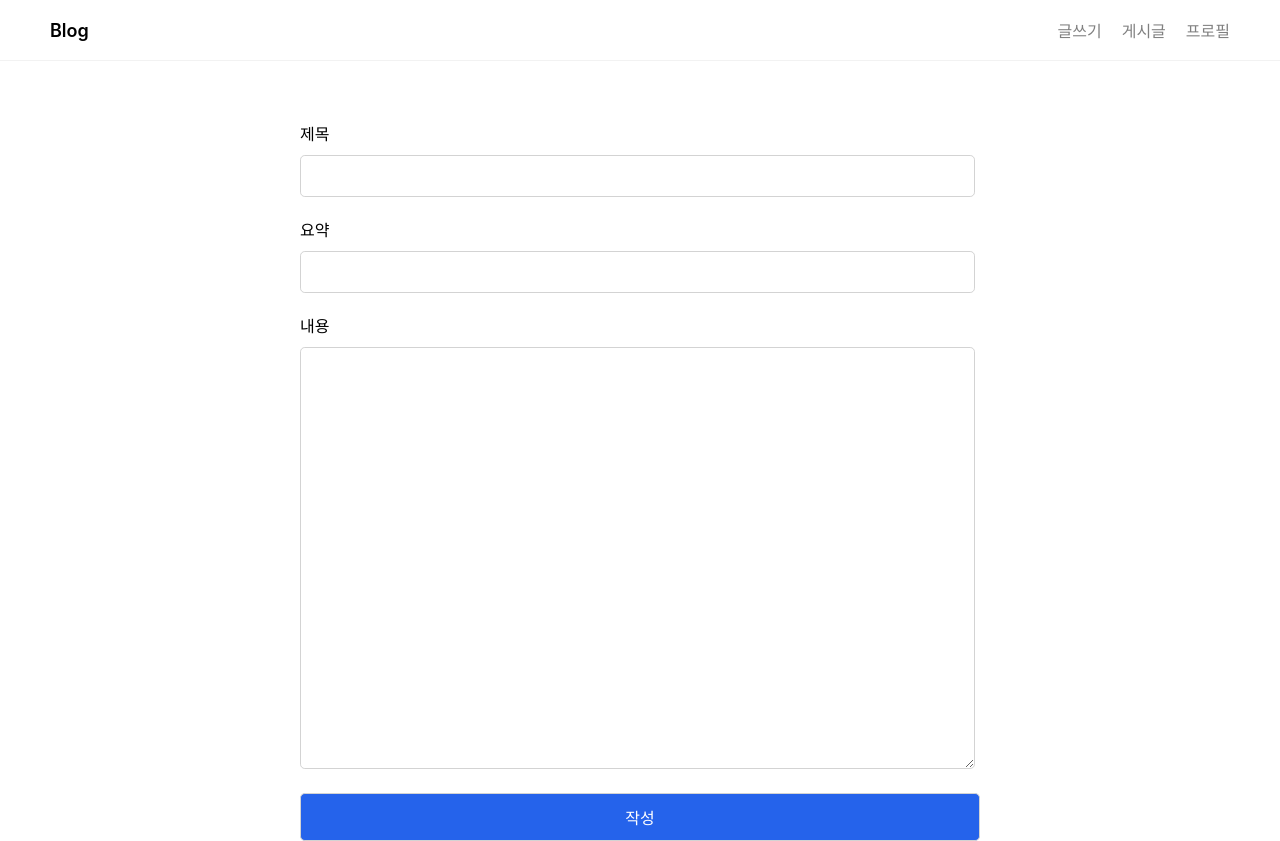
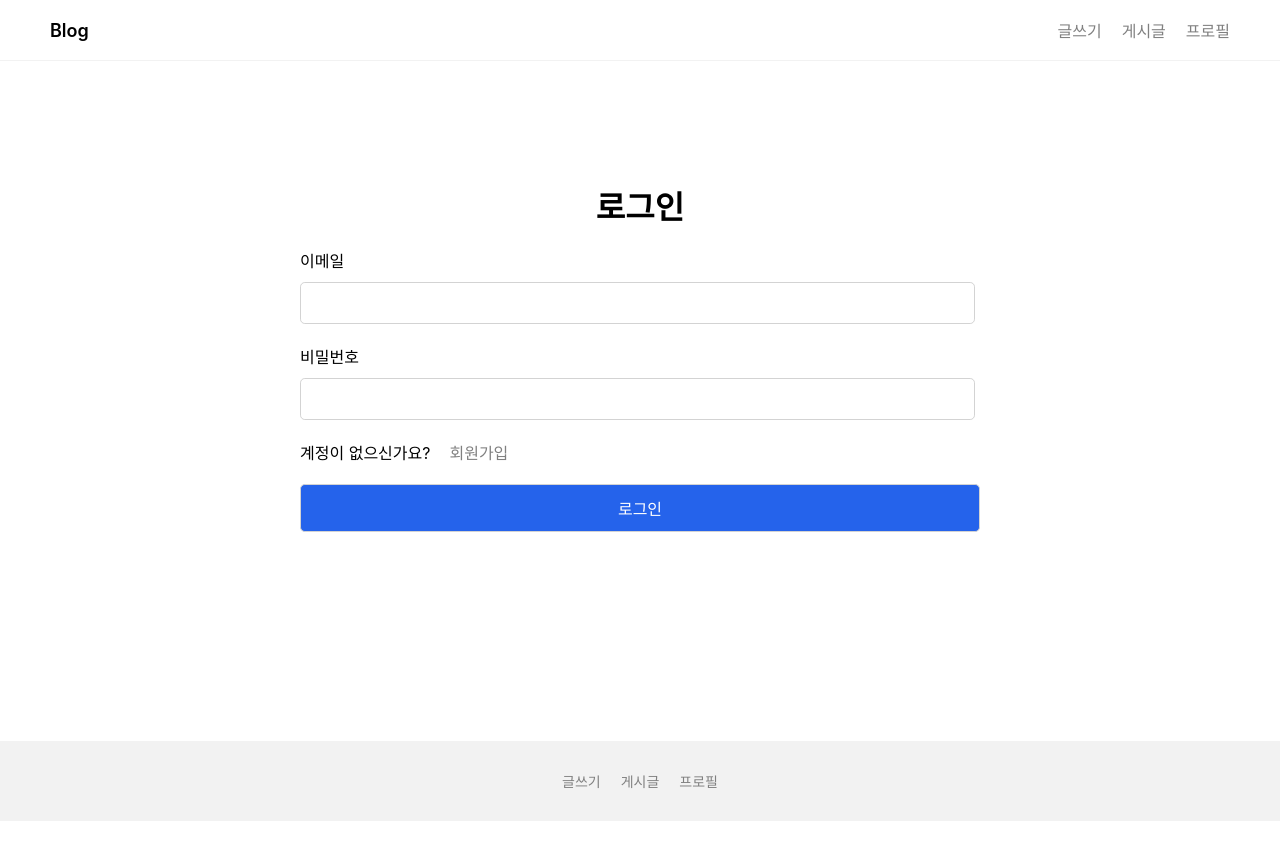
Before and after one commit to fabric0de/simple-blog-app, a React (Create React App) app: page /posts/new in a window 1280 px wide. Built offline with nearby package versions, Linux system fonts and the light colour scheme; no server answers.

Commit message:
firebase 세팅 및 로그인&회원가입 페이지 구현

```diff
--- a/package.json
+++ b/package.json
@@ -10,10 +10,12 @@
     "@types/node": "^16.7.13",
     "@types/react": "^18.0.0",
     "@types/react-dom": "^18.0.0",
+    "firebase": "^10.11.0",
     "react": "^18.2.0",
     "react-dom": "^18.2.0",
     "react-router-dom": "^6.22.3",
     "react-scripts": "5.0.1",
+    "react-toastify": "^10.0.5",
     "typescript": "^4.4.2",
     "web-vitals": "^2.1.0"
   },
--- a/src/App.tsx
+++ b/src/App.tsx
@@ -1,9 +1,22 @@
+import { useState } from "react";
+import { app } from "./firebaseApp";
+import { getAuth } from "firebase/auth";
+import { ToastContainer } from "react-toastify";
+import "react-toastify/dist/ReactToastify.css";
+
 import Router from "./components/Router";
 
 function App() {
+  const auth = getAuth(app);
+
+  const [isAuthenticated, setIsAuthenticated] = useState<boolean>(
+    !!auth?.currentUser
+  );
+
   return (
     <>
-      <Router />
+      <ToastContainer />
+      <Router isAuthenticated={isAuthenticated} />
     </>
   );
 }
--- /dev/null
+++ b/src/components/LoginForm.tsx
@@ -0,0 +1,26 @@
+import { Link } from "react-router-dom";
+
+export default function LoginForm() {
+  return (
+    <form action="/post" method="POST" className="form form--lg">
+      <h1 className="form__title">로그인</h1>
+      <div className="form__block">
+        <label htmlFor="email">이메일</label>
+        <input type="email" id="email" name="email" required />
+      </div>
+      <div className="form__block">
+        <label htmlFor="password">비밀번호</label>
+        <input type="password" id="password" name="password" required />
+      </div>
+      <div className="form__block">
+        계정이 없으신가요? &nbsp;
+        <Link to="/signup" className="form__link">
+          회원가입
+        </Link>
+      </div>
+      <div className="form__block">
+        <input type="submit" value="로그인" className="form__btn--submit" />
+      </div>
+    </form>
+  );
+}
--- a/src/components/Router.tsx
+++ b/src/components/Router.tsx
@@ -1,3 +1,5 @@
+import { useState } from "react";
+
 import { Route, Routes, Navigate } from "react-router-dom";
 import Home from "pages/home";
 import PostList from "pages/posts";
@@ -8,10 +10,16 @@
 import LoginPage from "pages/login";
 import SignupPage from "pages/signup";
 
-export default function Router() {
+interface RoterProps {
+  isAuthenticated: boolean;
+}
+
+export default function Router({ isAuthenticated }: RoterProps) {
   return (
     <>
       <Routes>
+        {isAuthenticated ? (
+          <>
             <Route path="/" element={<Home />} />
             <Route path="/posts" element={<PostList />} />
             <Route path="/posts/:id" element={<PostDetail />} />
@@ -21,6 +29,14 @@
             <Route path="/login" element={<LoginPage />} />
             <Route path="/signup" element={<SignupPage />} />
             <Route path="*" element={<Navigate replace to="/" />} />
+          </>
+        ) : (
+          <>
+            <Route path="/login" element={<LoginPage />} />
+            <Route path="/signup" element={<SignupPage />} />
+            <Route path="*" element={<LoginPage />} />
+          </>
+        )}
       </Routes>
     </>
   );
--- /dev/null
+++ b/src/components/SignupForm.tsx
@@ -0,0 +1,121 @@
+import React, { useState } from "react";
+
+import { Link } from "react-router-dom";
+import { app } from "firebaseApp";
+import { getAuth, createUserWithEmailAndPassword } from "firebase/auth";
+import { toast } from "react-toastify";
+
+export default function SignupForm() {
+  const [error, setError] = useState<string>("");
+  const [email, setEmail] = useState<string>("");
+  const [password, setPassword] = useState<string>("");
+  const [passwordConfirm, setPasswordConfirm] = useState<string>("");
+
+  const onSubmit = async (e: React.FormEvent<HTMLFormElement>) => {
+    e.preventDefault();
+
+    try {
+      const auth = getAuth(app);
+      await createUserWithEmailAndPassword(auth, email, password);
+
+      toast.success("회원가입이 완료되었습니다.");
+    } catch (error: any) {
+      console.error(error);
+      toast.error(error?.code);
+    }
+  };
+
+  const onChange = (e: React.ChangeEvent<HTMLInputElement>) => {
+    const {
+      target: { name, value },
+    } = e;
+
+    if (name === "email") {
+      setEmail(value);
+      const validRegex = /^[a-zA-Z0-9._%+-]+@[a-zA-Z0-9.-]+\.[a-zA-Z]{2,}$/;
+
+      if (!value?.match(validRegex)) {
+        setError("이메일 형식이 올바르지 않습니다.");
+      } else {
+        setError("");
+      }
+    }
+
+    if (name === "password") {
+      setPassword(value);
+
+      if (value?.length < 8) {
+        setError("비밀번호는 8자 이상이어야 합니다.");
+      } else if (passwordConfirm?.length > 0 && value !== passwordConfirm) {
+        setError("비밀번호와 비밀번호 확인 값이 일치하지 않습니다.");
+      } else {
+        setError("");
+      }
+    }
+
+    if (name === "password__confirm") {
+      setPasswordConfirm(value);
+
+      if (password !== value) {
+        setError("비밀번호가 일치하지 않습니다.");
+      } else {
+        setError("");
+      }
+    }
+  };
+
+  return (
+    <form onSubmit={onSubmit} className="form form--lg">
+      <h1 className="form__title">로그인</h1>
+      <div className="form__block">
+        <label htmlFor="email">이메일</label>
+        <input
+          type="email"
+          id="email"
+          name="email"
+          required
+          onChange={onChange}
+        />
+      </div>
+      <div className="form__block">
+        <label htmlFor="password">비밀번호</label>
+        <input
+          type="password"
+          id="password"
+          name="password"
+          required
+          onChange={onChange}
+        />
+      </div>
+      <div className="form__block">
+        <label htmlFor="password__confirm">비밀번호 확인</label>
+        <input
+          type="password"
+          id="password__confirm"
+          name="password__confirm"
+          required
+          onChange={onChange}
+        />
+      </div>
+      {error && error?.length > 0 && (
+        <div className="form__block">
+          <div className="form__error">{error}</div>
+        </div>
+      )}
+      <div className="form__block">
+        계정이 이미 있으신가요? &nbsp;
+        <Link to="/login" className="form__link">
+          로그인
+        </Link>
+      </div>
+      <div className="form__block">
+        <input
+          type="submit"
+          value="회원가입"
+          className="form__btn--submit"
+          disabled={error?.length > 0}
+        />
+      </div>
+    </form>
+  );
+}
--- /dev/null
+++ b/src/firebaseApp.ts
@@ -0,0 +1,25 @@
+import { initializeApp, FirebaseApp, getApp } from "firebase/app";
+import "firebase/auth";
+
+export let app: FirebaseApp;
+
+// Your web app's Firebase configuration
+const firebaseConfig = {
+  apiKey: process.env.REACT_APP_API_KEY,
+  authDomain: process.env.REACT_APP_AUTH_DOMAIN,
+  projectId: process.env.REACT_APP_PROJECT_ID,
+  storageBucket: process.env.REACT_APP_STORAGE_BUCKET,
+  messagingSenderId: process.env.REACT_APP_MESSAGING_SENDER_ID,
+  appId: process.env.REACT_APP_APP_ID,
+};
+
+try {
+  app = getApp();
+} catch (e) {
+  app = initializeApp(firebaseConfig, "app");
+}
+
+// Initialize Firebase
+const firebase = initializeApp(firebaseConfig);
+
+export default firebase;
--- a/src/index.css
+++ b/src/index.css
@@ -422,3 +422,31 @@
 .form .form__btn--submit:focus {
   background-color: #1945a4;
 }
+
+/* login form */
+
+.form--lg {
+  min-height: 70vh;
+  margin-top: 10vh;
+}
+
+.form__title {
+  text-align: center;
+  margin-bottom: 4px;
+}
+
+.form__link {
+  margin-left: 10px;
+  text-decoration: none;
+  color: gray;
+}
+
+.form__link:hover,
+.form__link:focus {
+  color: black;
+}
+
+.form__error {
+  color: red;
+  font-size: 14px;
+}
--- a/src/pages/login/index.tsx
+++ b/src/pages/login/index.tsx
@@ -1,3 +1,13 @@
+import Footer from "components/Footer";
+import Header from "components/Header";
+import LoginForm from "components/LoginForm";
+
 export default function LoginPage() {
-  return <h1>Login Page</h1>;
+  return (
+    <>
+      <Header />
+      <LoginForm />
+      <Footer />
+    </>
+  );
 }
--- a/src/pages/signup/index.tsx
+++ b/src/pages/signup/index.tsx
@@ -1,3 +1,11 @@
+import Header from "components/Header";
+import SignupForm from "components/SignupForm";
+
 export default function SignupPage() {
-  return <h1>Signup Page</h1>;
+  return (
+    <>
+      <Header />
+      <SignupForm />
+    </>
+  );
 }
--- a/tsconfig.json
+++ b/tsconfig.json
@@ -20,6 +20,7 @@
   "include": ["src"],
   "paths": {
     "pages/*": ["pages/*"],
-    "components/*": ["components/*"]
+    "components/*": ["components/*"],
+    "firebaseAPP/*": ["firebaseAPP/*"]
   }
 }
```
Also changed, not shown: 2 other files (tests, documents, lock files or other folders). Lines whose indentation alone changed are shown as unchanged.
